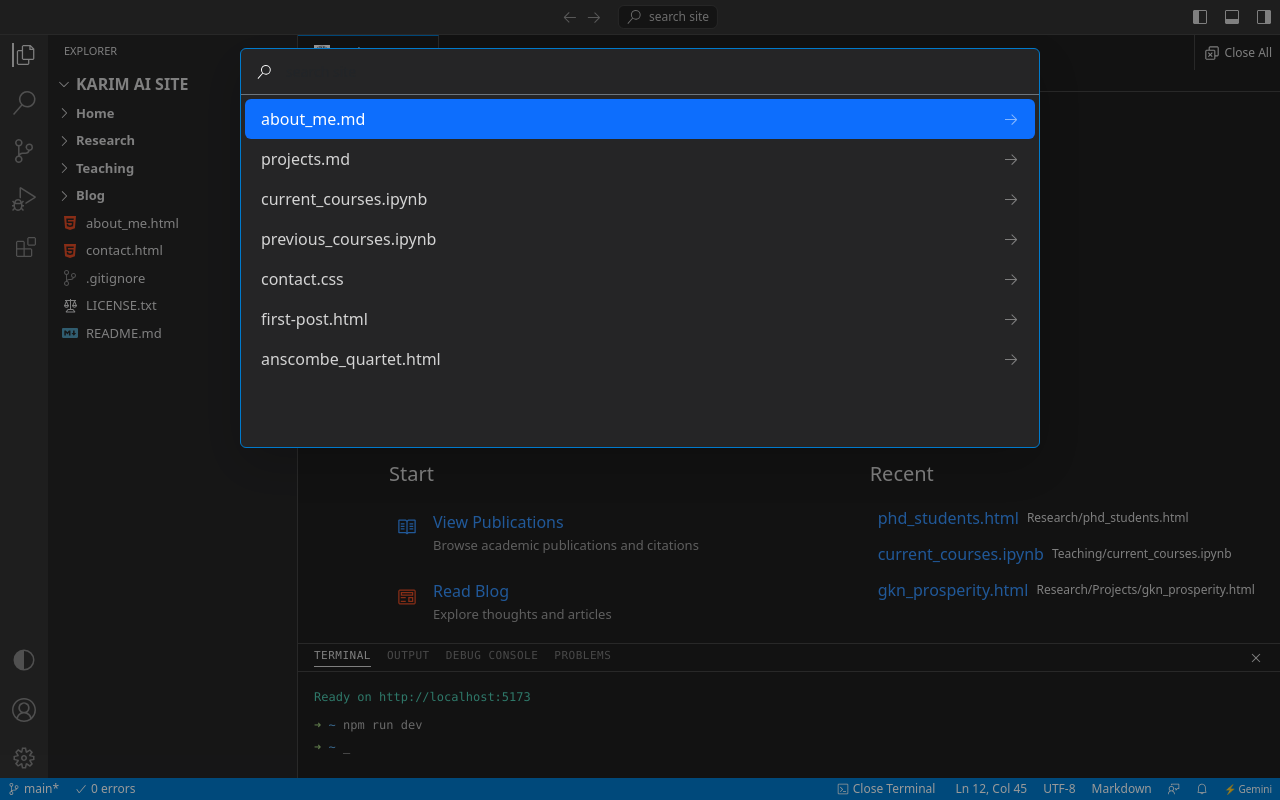
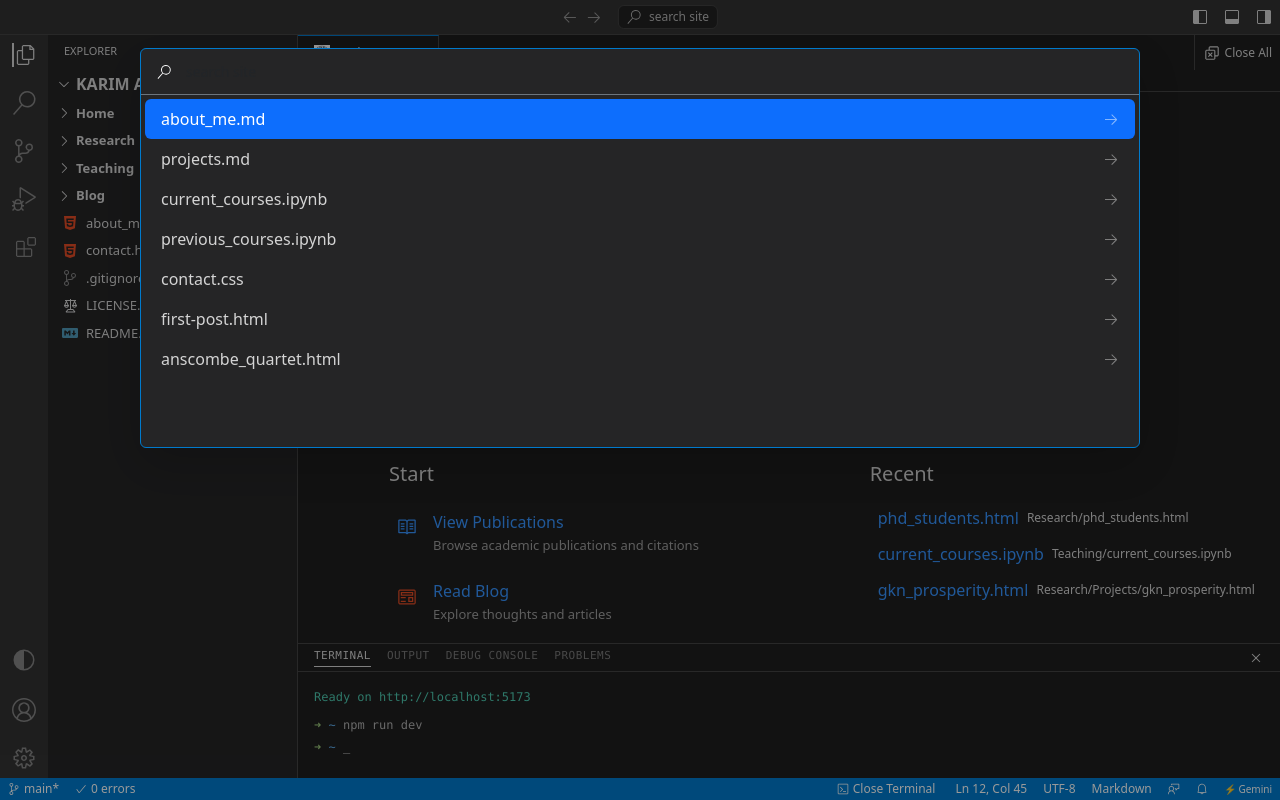
Before and after one commit to kanayai/karim_ai_website, a React (Vite) app: page / in a window 1280 px wide. Both pictures are taken after a click on the icon 24 px from the left and 103 px from the top of the page. Built offline with nearby package versions, Linux system fonts and the light colour scheme.

Commit message:
Further increase command palette width to 1000px

```diff
--- a/src/components/CommandPalette.jsx
+++ b/src/components/CommandPalette.jsx
@@ -54,7 +54,7 @@
             <div
                 className="rounded shadow-lg d-flex flex-column"
                 style={{
-                    width: '800px',
+                    width: '1000px',
                     maxWidth: '90%',
                     maxHeight: '400px',
                     backgroundColor: 'var(--vscode-sidebar-bg)',
```
